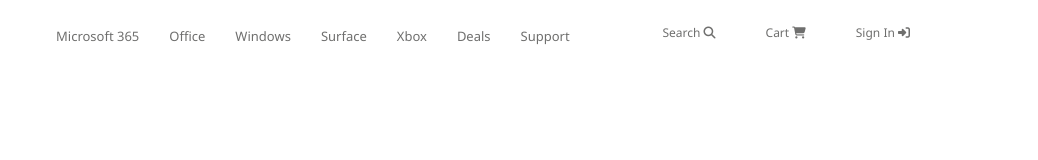
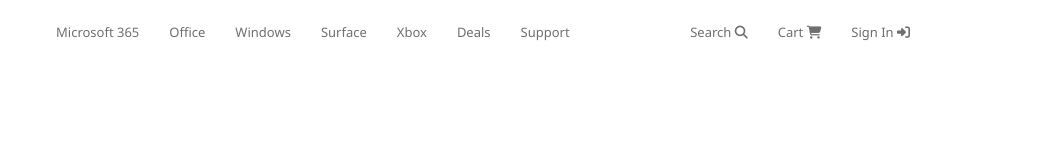
Before and after one commit to AyoCodess/Remake-of-Microsoft-Website-2021-VANILLA-JS, a website built with Parcel: page index.html in a window 1280 px wide. Shown: the full height of the page, 242-1280 px from the left. Built offline with nearby package versions, Linux system fonts and the light colour scheme.

Commit message:
nav bar bug fix

```diff
--- a/index.html
+++ b/index.html
@@ -40,7 +40,7 @@
 
 
 
-     <ul class="main-menu">
+       <ul class="main-menu main-menu-text">
          <li><a href="#">Microsoft 365</a></li>
          <li><a href="#">Office</a></li>
          <li><a href="#">Windows</a></li>
@@ -51,7 +51,7 @@
        </ul>
 
       <!-- Right Nav-->
-     <ul class="right-menu">
+     <ul class="right-menu main-menu-text">
 
        <li>
           <a href="#">Search
--- a/src/style.css
+++ b/src/style.css
@@ -64,7 +64,6 @@ img {
   justify-content: space-between;
 
   height: 3rem;
-  padding: 1rem 0rem;
 }
 
 .logo {
@@ -74,13 +73,12 @@ img {
 .main-menu {
   display: flex;
   flex: 1;
-  align-self: flex-start;
+
   margin-left: 3rem;
 }
 
 .main-menu a {
   margin-left: 3rem;
-  font-size: 1.3rem;
   padding-bottom: 0.5rem;
 }
 
@@ -90,7 +88,7 @@ img {
 }
 
 .right-menu a {
-  margin-left: 5rem;
+  margin-left: 3rem;
   padding-bottom: 0.5rem;
 }
 
@@ -99,4 +97,16 @@ img {
   border-bottom: 2px solid #6f6f6e;
 }
 
+li {
+  white-space: nowrap;
+}
+
 /*? NAVIGATION BAR ENDS */
+
+/* ! HELPER CLASSES */
+
+/* * TEXT STYLES * */
+
+.main-menu-text {
+  font-size: 1.3rem;
+}
```
Lines whose indentation alone changed are shown as unchanged.
